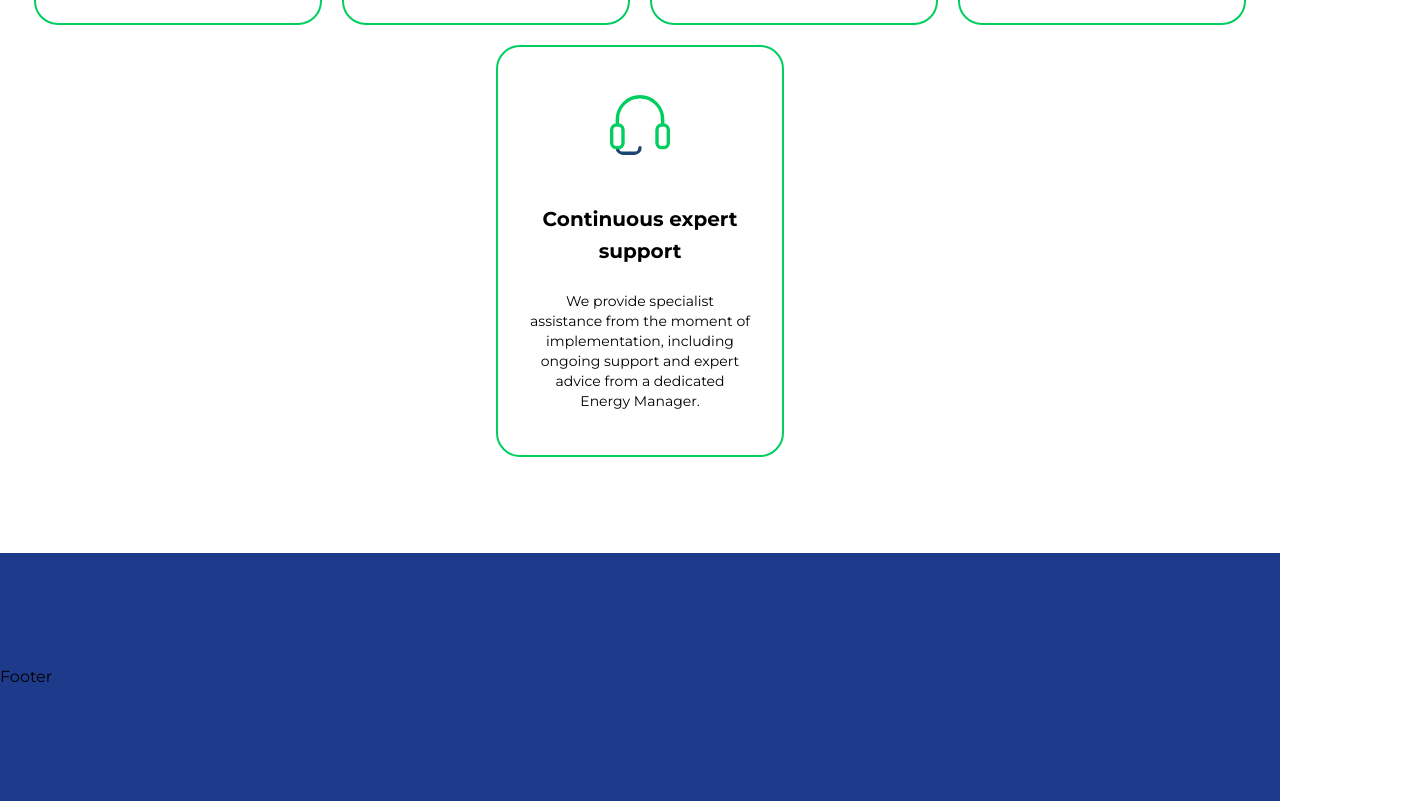
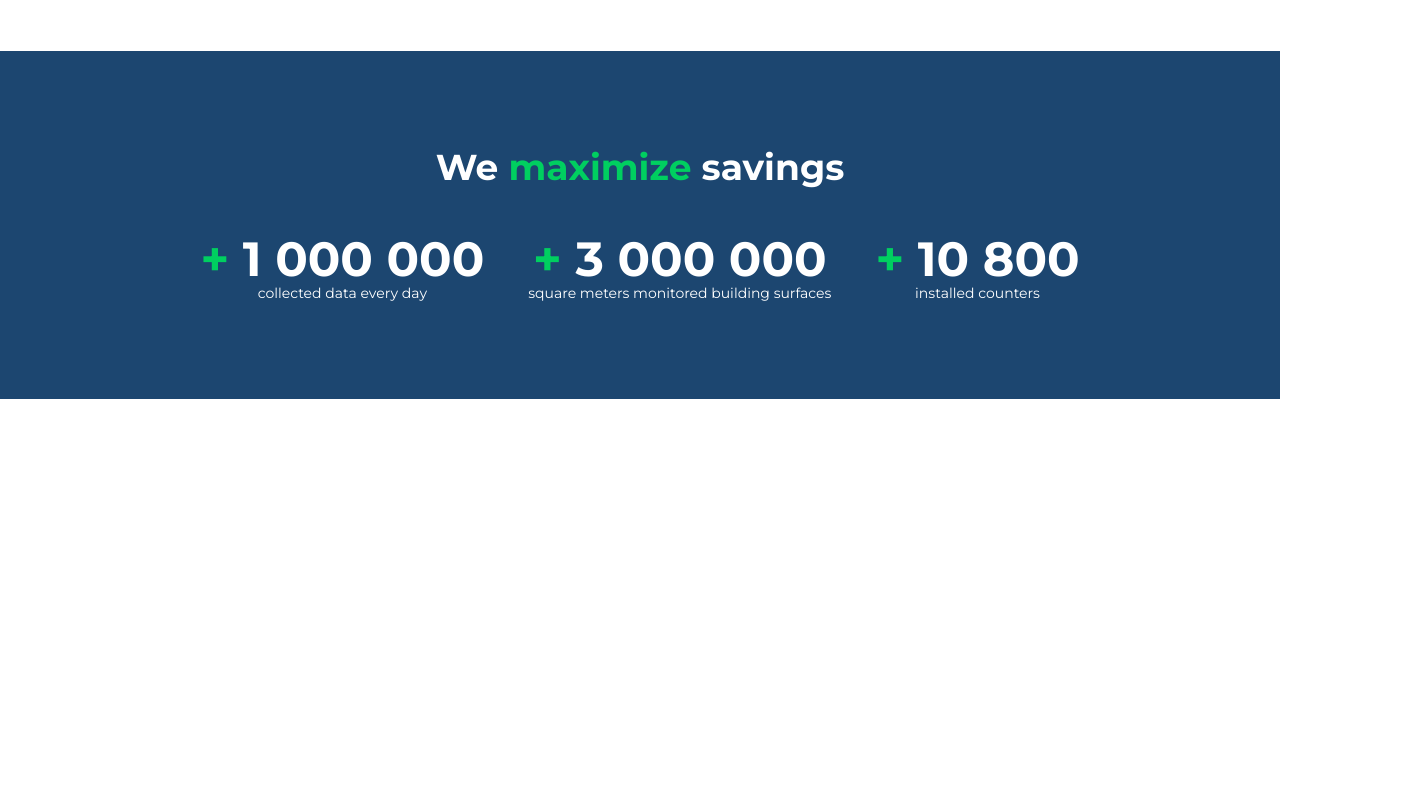
Before and after one commit to gowthamap/next.js-wordpress-graphql, a Next.js app: page / in a window 1280 px wide. Shown: the part 1764-2565 px from the top of the page, 1411 px wide, since content can reach past the window. After the commit the page ends 2163 px from the top, so only its background shows below. Built offline with nearby package versions, Linux system fonts and the light colour scheme; no server answers.

Commit message:
feat: completed SavingSection

```diff
--- /dev/null
+++ b/src/app/components/savings/index.js
@@ -0,0 +1,44 @@
+import React from "react";
+
+const SavingSection = ({ classname }) => {
+  const savingsCount = [
+    {
+      suffix: "+",
+      count: "1 000 000",
+      content: "collected data every day",
+    },
+    {
+      suffix: "+",
+      count: "3 000 000",
+      content: "square meters monitored building surfaces",
+    },
+    {
+      suffix: "+",
+      count: "10 800",
+      content: "installed counters",
+    },
+  ];
+
+  return (
+    <div className="bg-primary-dark w-full py-12 lg:py-24">
+      <h1 className="text-center text-xl lg:text-4xl font-bold text-white pb-12">
+        We <span className="text-primary-light">maximize</span> savings
+      </h1>
+      <div className="flex justify-center flex-col lg:flex-row gap-10 lg:gap-5">
+        {savingsCount.map((item) => {
+          return (
+            <div className="px-3 text-center">
+              <h1 className="text-white text-center text-2xl lg:text-5xl font-bold">
+                <span className="text-primary-light">{item.suffix}</span>{" "}
+                {item?.count}
+              </h1>
+              <p className="text-white text-[9px] lg:text-sm">{item?.content}</p>
+            </div>
+          );
+        })}
+      </div>
+    </div>
+  );
+};
+
+export default SavingSection;
--- a/src/app/page.js
+++ b/src/app/page.js
@@ -1,15 +1,19 @@
-import BannerSection from './components/banner'
-import Footer from './components/footer'
-import Header from './components/header'
-import UtilitySection from './components/utility'
+import BannerSection from "./components/banner";
+import Footer from "./components/footer";
+import Header from "./components/header";
+import SavingSection from "./components/savings";
+import UtilitySection from "./components/utility";
 
 export default function Home() {
   return (
-    <main className="bg-white flex min-h-screen flex-col items-center justify-between font-montserrat">
-      <Header />
-      <BannerSection />
-      <UtilitySection />
-      <Footer />
+    <main className="bg-white flex min-h-screen flex-col items-center justify-between font-montserrat overflow-hidden">
+      {/* <Header /> */}
+      {/* <BannerSection /> */}
+      <div className="px-10 lg:px-60">
+        <UtilitySection />
+      </div>
+      <SavingSection classname={""} />
+      {/* <Footer /> */}
     </main>
-  )
+  );
 }
```
